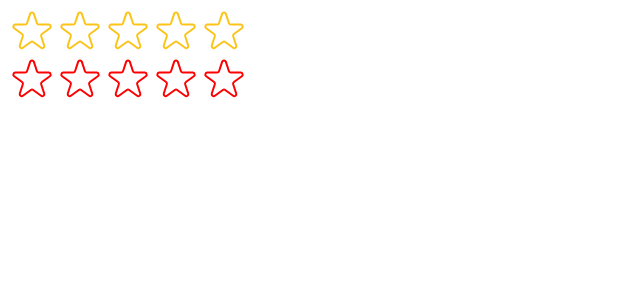
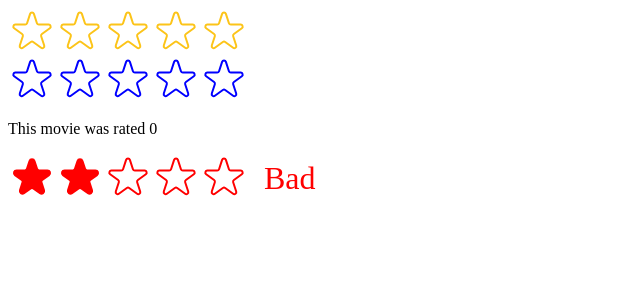
Before and after one commit to stephenlit/movies, a React (Vite) app: page / in a window 1280 px wide. Shown: the top 300 px of the page, without its empty margins (0-640 px from the left). Built offline with nearby package versions, Linux system fonts and the light colour scheme.

Commit message:
Completed the star rating component

```diff
--- a/src/components/hooks/StarRating.tsx
+++ b/src/components/hooks/StarRating.tsx
@@ -17,6 +17,8 @@ interface StarRatingProps {
     test?: string;
     className?: string;
     messages?: string[];
+    defaultRating?: number;
+    onMovieRate?: (rating: number) => void;
 }
 
 function StarRating({
@@ -25,12 +27,15 @@ function StarRating({
     size = 48,
     className = "",
     messages = [],
+    defaultRating = 0,
+    onMovieRate,
 }: StarRatingProps) {
-    const [rating, setRating] = useState(0);
+    const [rating, setRating] = useState(defaultRating);
     const [tempRating, setTempRating] = useState(0);
 
     function handleRating(rating: number) {
         setRating(rating);
+        if (onMovieRate) onMovieRate(rating);
     }
 
     const textStyle = {
--- a/src/main.tsx
+++ b/src/main.tsx
@@ -3,13 +3,30 @@ import { createRoot } from "react-dom/client";
 //import './index.css'
 //import App from './App.tsx'
 import StarRating from "./components/hooks/StarRating";
+import { useState } from "react";
+
+function RatingValue() {
+    const [movieRating, setMovieRating] = useState(0);
+    return (
+        <div>
+            <StarRating
+                color='blue'
+                maxRating={5}
+                onMovieRate={setMovieRating}
+            />
+            <p>This movie was rated {movieRating}</p>
+        </div>
+    );
+}
 
 createRoot(document.getElementById("root")!).render(
     <StrictMode>
         {/* <App /> */}
         <StarRating />
+        <RatingValue />
         <StarRating
             maxRating={5}
+            defaultRating={2}
             color='red'
             className='test'
             messages={["Terrible", "Bad", "Ok", "Good", "Amazing"]}
```
